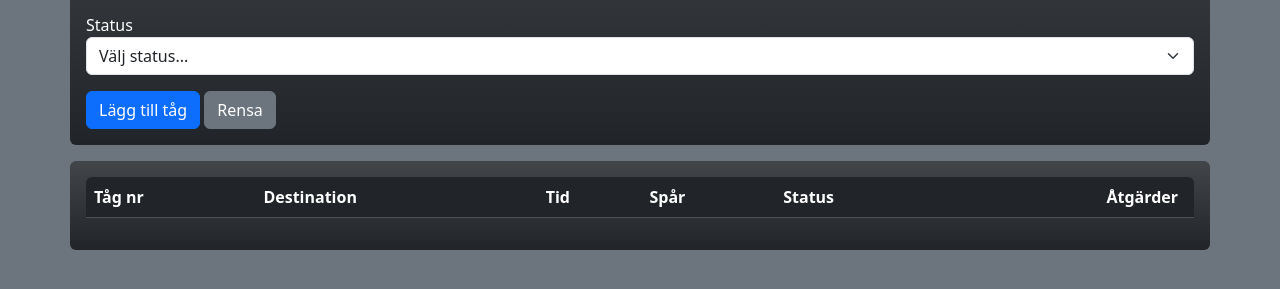
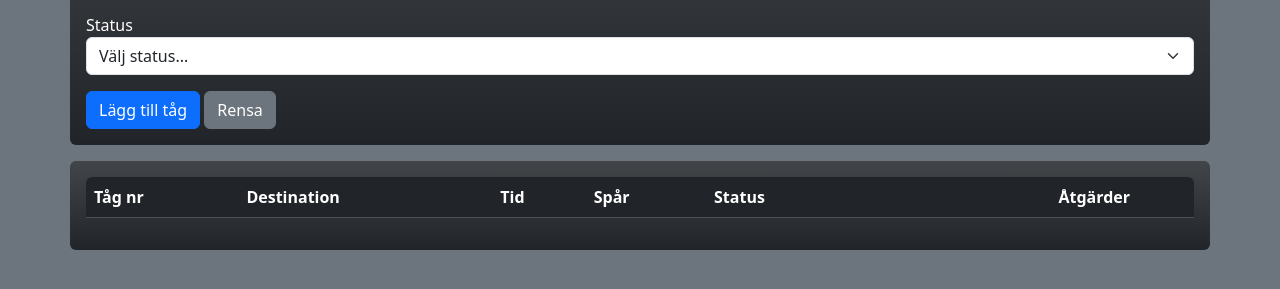
Before and after one commit to RickardAnd/gik339-Grupp6-projekt, a website: page index.html in a window 1280 px wide. Shown: the part 161-450 px from the top of the page. Drawn offline with nearby package versions, Linux system fonts and the light colour scheme; no server answers.

Commit message:
Uppdaterade Åtgärder

```diff
--- a/index.html
+++ b/index.html
@@ -90,7 +90,7 @@
                   <th>Tid</th>
                   <th>Spår</th>
                   <th>Status</th>
-                  <th class="text-end pe-3">Åtgärder</th>
+                  <th class="text-end" style="padding-right: 4rem;">Åtgärder</th>
                 </tr>
               </thead>
               <tbody id="trainList">
```
